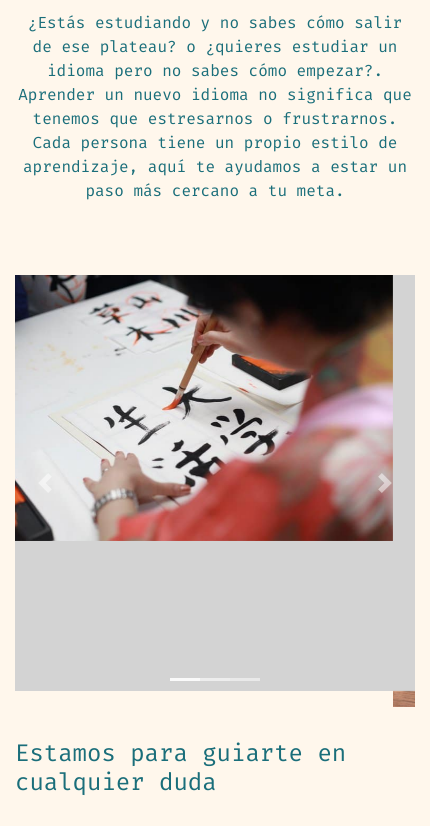
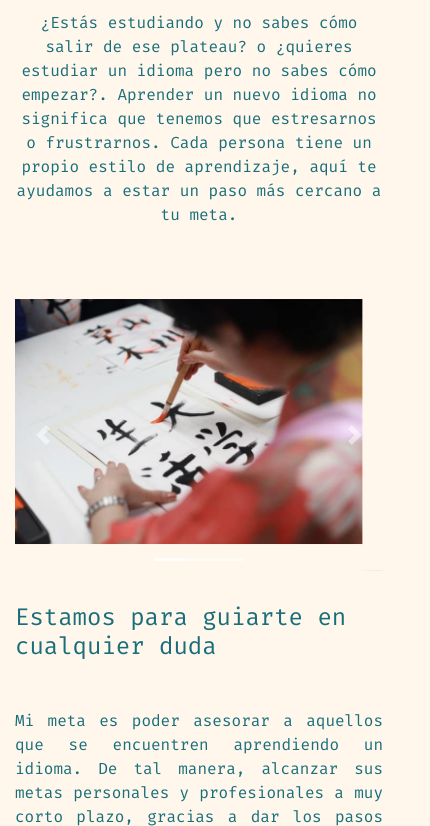
Before and after one commit to tamagotchi241/OnigiriBook, a website: page Pages/coaching.html in a window 390 px wide. Shown: the part 210-1036 px from the top of the page, 430 px wide, since content can reach past the window. Drawn offline with nearby package versions, Linux system fonts and the light colour scheme.

Commit message:
cambio final carrousel coaching

```diff
--- a/Pages/coaching.html
+++ b/Pages/coaching.html
@@ -86,22 +86,22 @@
 
 		<!-- seccion media -->
 		<div class="row">
-			<div class="col-lg-12 col-xs-12 pb-3 ">
+			<div class="col-lg-12 col-xs-12 ">
 				<div class="bd-example d-flex justify-content-center">
-							<div id="carouselExampleIndicators" class="carousel slide" data-ride="carousel">
+							<div id="carouselExampleIndicators" class="carousel carouselCoaching slide" data-ride="carousel">
 								<ol class="carousel-indicators">
 									<li data-target="#carouselExampleIndicators" data-slide-to="0" class="active"></li>
 									<li data-target="#carouselExampleIndicators" data-slide-to="1"></li>
 									<li data-target="#carouselExampleIndicators" data-slide-to="2"></li>
 								</ol>
-								<div class="carousel-inner">
-									<div class="carousel-item active">
+								<div class="carousel-inner carousel-innerCoaching">
+									<div class="carousel-item carousel-itemCoaching active">
 										<img src="../Assets/Pictures/kanji.jpg" alt="Kanjis" class="d-block w-100 center">
 									</div>
-									<div class="carousel-item">
+									<div class="carousel-item carousel-itemCoaching">
 										<img src="../Assets/Pictures/estudiando.jpg" alt="Estudio" class="d-block w-100">
 									</div>
-									<div class="carousel-item">
+									<div class="carousel-item carousel-itemCoaching">
 										<img src="../Assets/Pictures/universidad.jpg" alt="Universidad" class="d-block w-100">
 									</div>
 								</div>
```
Also changed, not shown: Assets/dist/css/carousel.css.
